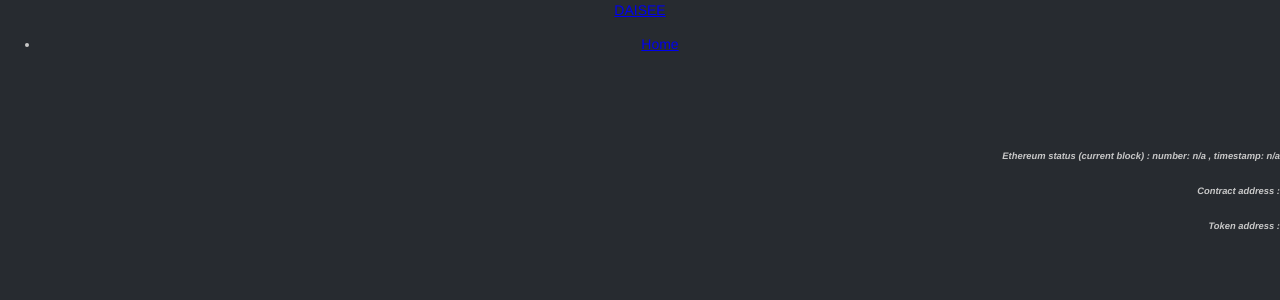
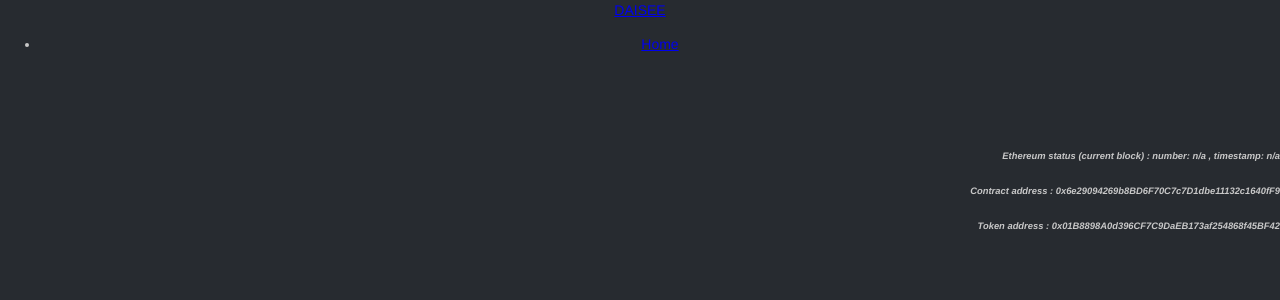
Before and after one commit to SamR1/dapp-react, a React (Create React App) app: page / in a window 1280 px wide. Shown: the top 300 px of the page. Built offline with nearby package versions, Linux system fonts and the light colour scheme; the HTML template or start-up script is replaced by a standard one; what web3 would draw is missing.

Commit message:
Adding smart-contracts addresses in config file

```diff
--- a/src/components/Home/index.js
+++ b/src/components/Home/index.js
@@ -54,8 +54,8 @@ class Home extends Component {
                 <div className="row">
                     <h6 className="bc-infos">Ethereum status (current block) : number: <strong>{this.state.currentBlock.number}</strong> ,
                         timestamp: <strong>{this.state.currentBlock.timestp}</strong></h6>
-                    <h6 className="bc-infos">Contract address : </h6>
-                    <h6 className="bc-infos">Token address : </h6>
+                    <h6 className="bc-infos">Contract address : <strong>{config.daiseeContract}</strong> </h6>
+                    <h6 className="bc-infos">Token address : <strong>{config.tokenContract}</strong> </h6>
                 </div>
             </div>
         );
--- a/src/config.js
+++ b/src/config.js
@@ -1,4 +1,6 @@
 export const config = {
     nodeUrl: 'localhost',
     nodePort: '8540',
+    tokenContract: '0x01B8898A0d396CF7C9DaEB173af254868f45BF42',
+    daiseeContract: '0x6e29094269b8BD6F70C7c7D1dbe11132c1640fF9'
 };
```
